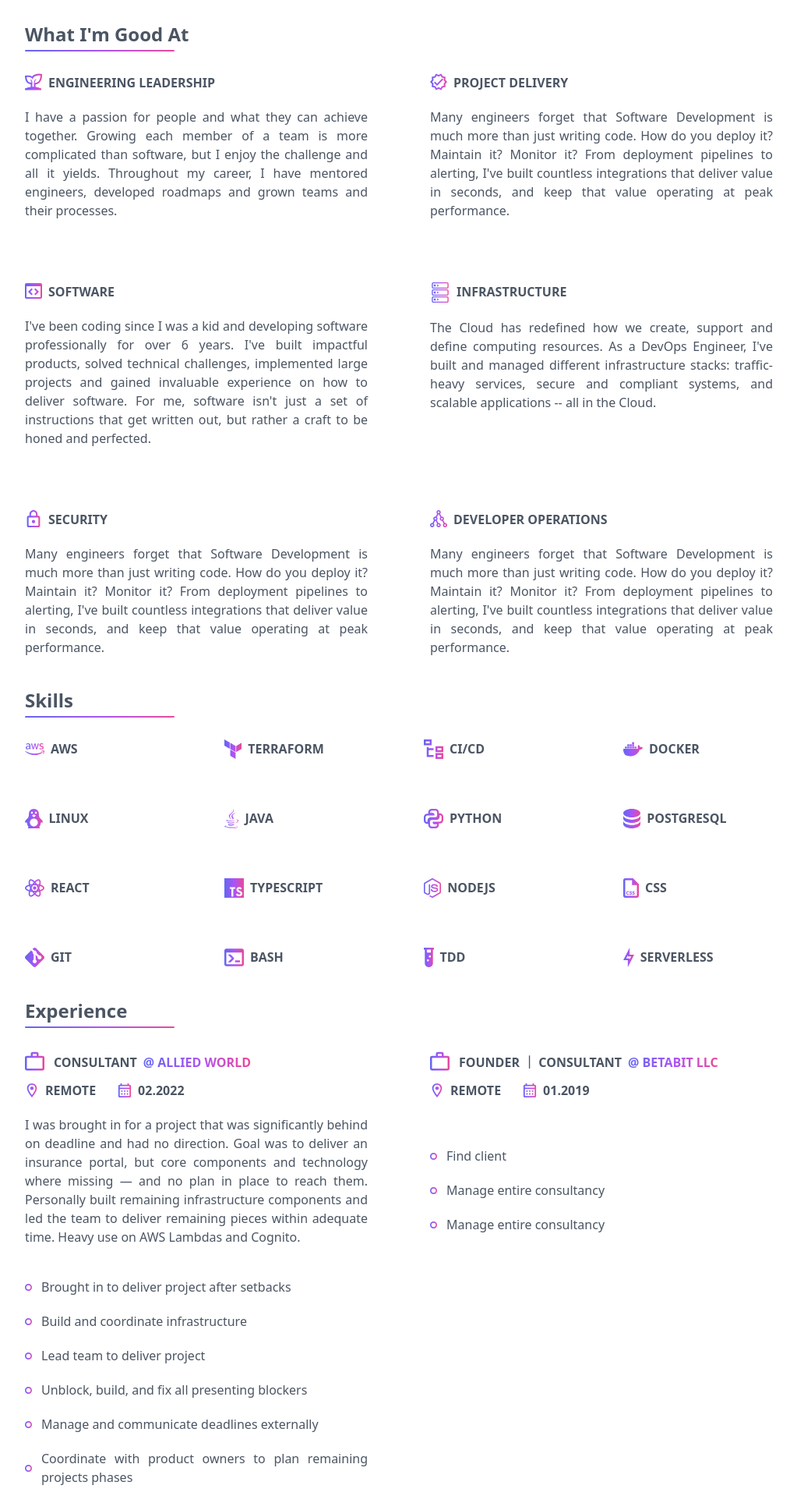
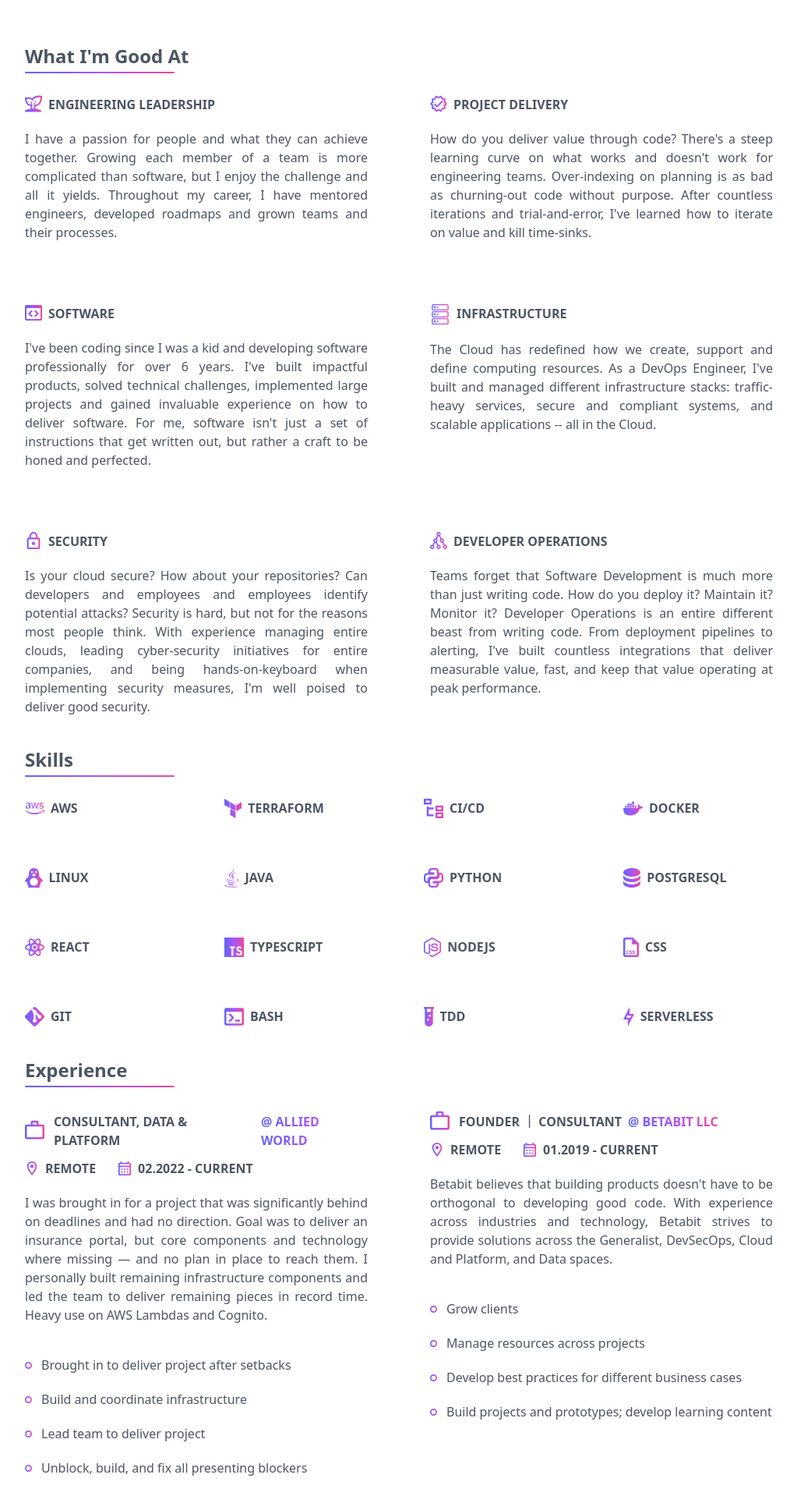
Before and after one commit to yoaquim/resume, a React (Create React App) app: page / in a window 1280 px wide. Shown: the part 440-2358 px from the top of the page at 78% size, without its empty margins (128-1151 px from the left). Built offline with nearby package versions, Linux system fonts and the light colour scheme.

Commit message:
Finished v1

```diff
--- a/src/components/Experience.tsx
+++ b/src/components/Experience.tsx
@@ -7,11 +7,11 @@ export default function Experience() {
     return (
         <Section title="Experience">
             <div className="grid gap-20 sm:grid-cols-1 lg:grid-cols-2">
-                <Job title="Consultant" workplace="Allied World" location="Remote" date="02.2022">
-                    I was brought in for a project that was significantly behind on deadline and had no direction.
+                <Job title="Consultant, Data & Platform" workplace="Allied World" location="Remote" date="02.2022 - CURRENT">
+                    I was brought in for a project that was significantly behind on deadlines and had no direction.
                     Goal was to deliver an insurance portal, but core components and technology where missing — and no plan in
-                    place to reach them. Personally built remaining infrastructure components and led the team to deliver remaining
-                    pieces within adequate time. Heavy use on AWS Lambdas and Cognito.
+                    place to reach them. I personally built remaining infrastructure components and led the team to deliver remaining
+                    pieces in record time. Heavy use on AWS Lambdas and Cognito.
                     <div className="pt-5">
                         {[
                             'Brought in to deliver project after setbacks',
@@ -24,12 +24,16 @@ export default function Experience() {
                     </div>
                 </Job>
 
-                <Job title="Founder  ｜  Consultant" workplace="Betabit LLC" location="Remote" date="01.2019">
+                <Job title="Founder  ｜  Consultant" workplace="Betabit LLC" location="Remote" date="01.2019 - CURRENT">
+                    Betabit believes that building products doesn't have to be orthogonal to developing good code.
+                    With experience across industries and technology, Betabit strives to provide solutions across the
+                    Generalist, DevSecOps, Cloud and Platform, and Data spaces.
                     <div className="pt-5">
                         {[
-                            'Find client',
-                            'Manage entire consultancy',
-                            'Manage entire consultancy',
+                            'Grow clients',
+                            'Manage resources across projects',
+                            'Develop best practices for different business cases',
+                            'Build projects and prototypes; develop learning content',
                         ].map(h => Highlight({text: h}))}
                     </div>
                 </Job>
@@ -41,6 +45,7 @@ export default function Experience() {
 
                     <div className="pt-5">
                         {[
+                            'Build a platform where each employee had access to their own environment, through a GUI, with various deploy targets and capabilities  ',
                             'Manage engineers across two teams, focusing on performance, career growth and mentoring',
                             'Migrate all infrastructure from legacy cloud to AWS, cutting down yearly costs from $1.2M to $400K',
                             'Scale DevOps team, processes and practices, organization-wide',
@@ -53,7 +58,7 @@ export default function Experience() {
                     </div>
                 </Job>
 
-                <Job title="Eng Manager" workplace="Intent" location="Remote  ｜  NYC" date="03.2015 - 12.2018">
+                <Job title="Eng Manager  ｜  Senior Eng" workplace="Intent" location="Remote  ｜  NYC" date="03.2015 - 12.2018">
                     During my tenure at Intent I worked across multiple squads: frontend, backend and data engineering. I transitioned to being a People Manager
                     and started mentoring and managing performance for junior engineers. On the Data Engineer team, pushed the companies new
                     vision for an AI Prediction System for Online Travel Agencies by creating the entire infrastructure tu support Model and Prediction
--- a/src/components/Header.tsx
+++ b/src/components/Header.tsx
@@ -27,7 +27,7 @@ export default function Header() {
                         </div>
 
                         <p className="lg:py-0 lg:mt-5 mt-8 text-justify">
-                            I'm a Cloud and DevOps Leader with a focus on people.
+                            I'm an Engineering and Technology Leader with a focus on people.
                             I have a passion for delivering value through technology,
                             and building inclusive and effective teams. When I'm not
                             wrestling infrastructure in the cloud, you can find me playing
--- a/src/components/WhatImGoodAt.tsx
+++ b/src/components/WhatImGoodAt.tsx
@@ -18,9 +18,9 @@ export default function WhatImGoodAt() {
                     Throughout my career, I have mentored engineers, developed roadmaps and grown teams and their processes.
                 </Trait>
                 <Trait title="Project Delivery" icon={checkmark}>
-                    Many engineers forget that Software Development is much more than just writing code. How do you deploy it?
-                    Maintain it? Monitor it? From deployment pipelines to alerting, I've built countless integrations
-                    that deliver value in seconds, and keep that value operating at peak performance.
+                    How do you deliver value through code? There's a steep learning curve on what works and doesn't work
+                    for engineering teams. Over-indexing on planning is as bad as churning-out code without purpose.
+                    After countless iterations and trial-and-error, I've learned how to iterate on value and kill time-sinks.
                 </Trait>
                 <Trait title="Software" icon={appCode}>
                     I've been coding since I was a kid and developing software professionally for over 6 years.
@@ -34,14 +34,15 @@ export default function WhatImGoodAt() {
                     secure and compliant systems, and scalable applications -- all in the Cloud.
                 </Trait>
                 <Trait title="Security" icon={lock}>
-                    Many engineers forget that Software Development is much more than just writing code. How do you deploy it?
-                    Maintain it? Monitor it? From deployment pipelines to alerting, I've built countless integrations
-                    that deliver value in seconds, and keep that value operating at peak performance.
+                    Is your cloud secure? How about your repositories? Can developers and employees and employees
+                    identify potential attacks? Security is hard, but not for the reasons most people think. With experience
+                    managing entire clouds, leading cyber-security initiatives for entire companies, and being hands-on-keyboard
+                    when implementing security measures, I'm well poised to deliver good security.
                 </Trait>
                 <Trait title="Developer Operations" icon={graph}>
-                    Many engineers forget that Software Development is much more than just writing code. How do you deploy it?
-                    Maintain it? Monitor it? From deployment pipelines to alerting, I've built countless integrations
-                    that deliver value in seconds, and keep that value operating at peak performance.
+                    Teams forget that Software Development is much more than just writing code. How do you deploy it?
+                    Maintain it? Monitor it? Developer Operations is an entire different beast from writing code. From deployment
+                    pipelines to alerting, I've built countless integrations that deliver measurable value, fast, and keep that value operating at peak performance.
                 </Trait>
             </div>
         </Section>
```
Also changed, not shown: src/components/Projects.tsx (+42 -1 lines).
